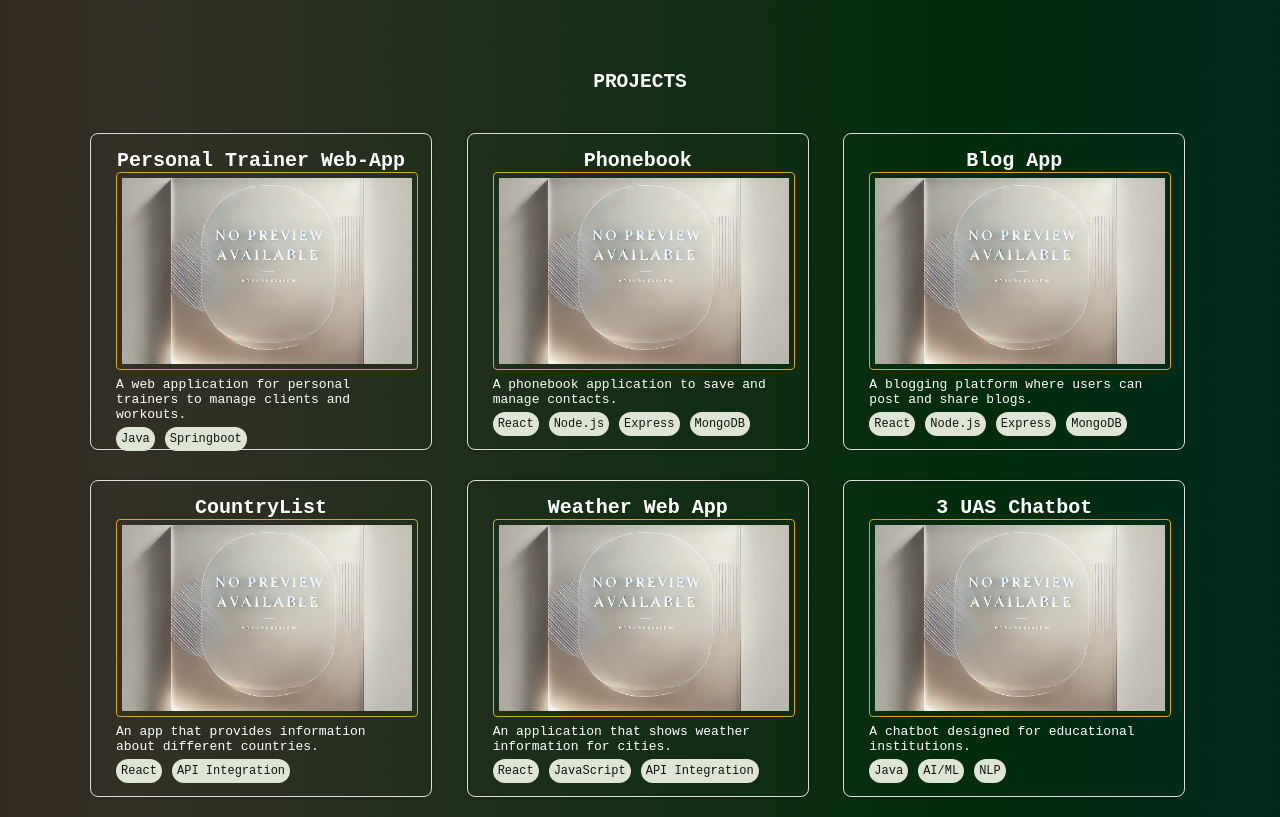
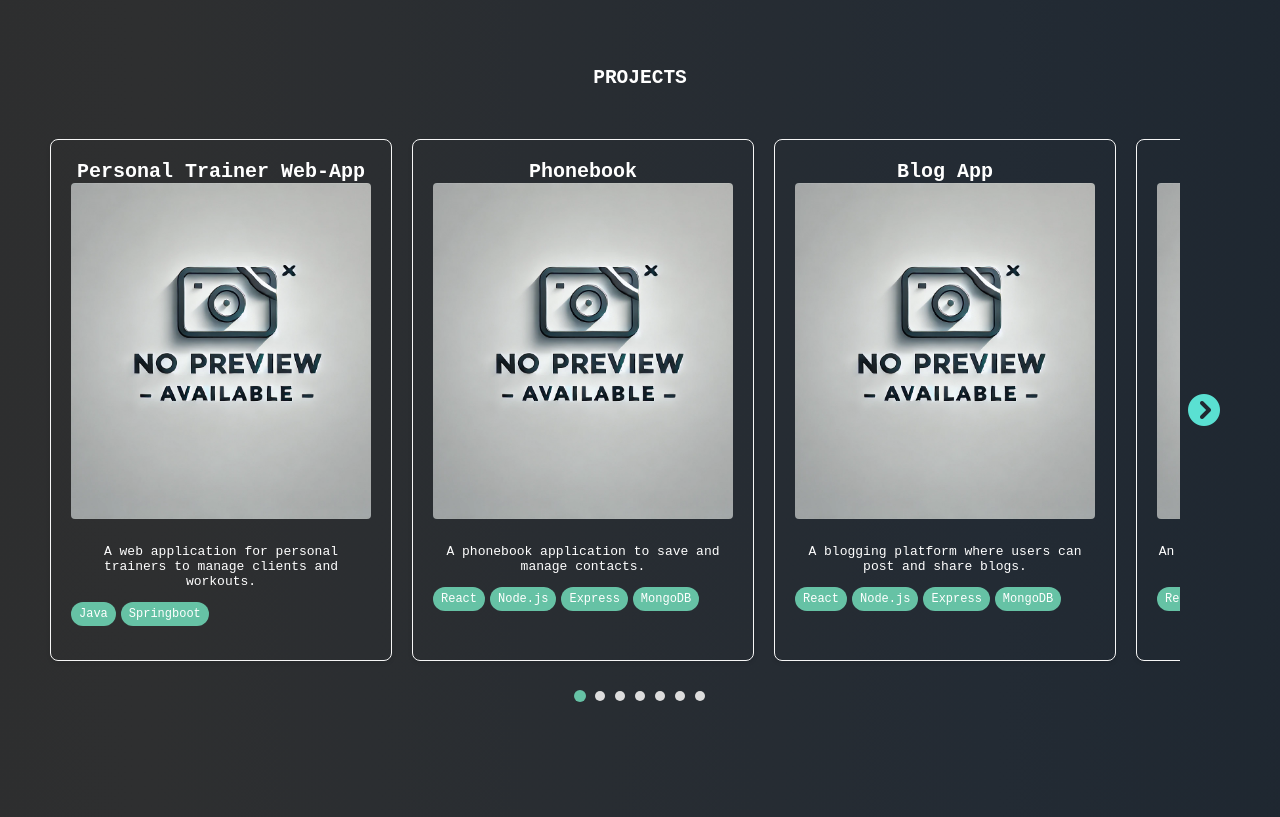
Before and after one commit to biswaskc57/Portfolio, a React (Create React App) app: page / in a window 1280 px wide. Shown: the part 1980-2797 px from the top of the page. Built offline with nearby package versions, Linux system fonts and the light colour scheme; no server answers.

Commit message:
Added changes to there

```diff
--- a/src/App.module.scss
+++ b/src/App.module.scss
@@ -4,7 +4,7 @@ html {
   scroll-behavior: smooth;
 }
 
-body {
+body{
   font-family: monospace ;
   margin: 0;
   transition: background-color 0.3s, color 0.3s;
--- a/src/components/About/about.module.scss
+++ b/src/components/About/about.module.scss
@@ -84,7 +84,7 @@
   position: relative;
   overflow: hidden;
   padding-top: 40px;
-  box-shadow: 0 0 3px rgba(0, 0, 0, 0.3);
+  box-shadow: $box-shadow-color;
 }
 
 .skillItem {
--- a/src/components/Navigation/Navigation.module.scss
+++ b/src/components/Navigation/Navigation.module.scss
@@ -40,7 +40,8 @@
 .appNav li a {
     font-weight: bold;
     text-decoration: none;
-    color: #008080;
+    background-color: inherit;
+    color: inherit;
     font-size: 18px;
     display: flex;
     align-items: center;
@@ -48,13 +49,12 @@
 }
 
 .appNav li a:hover {
-    color: rebeccapurple;
+    color: #008080;
     transform: scale(1.1);
 }
 
 .appNav li a i {
     margin: 0 10px;
-    // position: fixed;
 }
 
 @media only screen and (min-width: 280px) and (max-width: 920px) {
--- a/src/components/Navigation/Navigation.tsx
+++ b/src/components/Navigation/Navigation.tsx
@@ -2,7 +2,6 @@ import React, { useState, useEffect } from 'react';
 import styles from './Navigation.module.scss';
 import { navItems } from "../../data";
 import useScrollOn from '../../components/Hooks/useOnScroll';
-import ThemeToggle from '../ToggleButton/ToggleButton';
 
 const Navigation: React.FC = () => {
   const scrollY = useScrollOn();
@@ -29,7 +28,7 @@ const Navigation: React.FC = () => {
 
   return (
     <nav
-      className={`${styles.appNav} ${styles.darkTheme} ${isVisible ? styles.visible : styles.hidden}`}
+      className={`${styles.appNav} ${isVisible ? styles.visible : styles.hidden}`}
     >
       <ul>
         {navItems.map((link) => (
--- a/src/components/ToggleButton/toggleButton.module.scss
+++ b/src/components/ToggleButton/toggleButton.module.scss
@@ -12,7 +12,7 @@
 }
 
 .themeToggleIcon {
-  box-shadow: $box-shadow-color;
+  box-shadow: inherit;
   padding: 5px;
   position: fixed;
   top: 40px;
@@ -23,7 +23,6 @@
   cursor: pointer;
 
   &:hover {
-    /* Instead of scaling, change the color or background for hover effect */
     background-color: rgba(0, 0, 0, 0.1);
   }
 }
--- a/src/components/contact/contact.module.scss
+++ b/src/components/contact/contact.module.scss
@@ -1,4 +1,4 @@
-// contact.module.scss
+@use '../../variables' as *;
 
 .container {
   padding: 2rem;
@@ -17,7 +17,7 @@
   max-width: 500px;
   padding: 2rem;
   border-radius: 8px;
-  box-shadow: 0 4px 8px rgba(142, 141, 141, 0.1);
+  box-shadow: $box-shadow-color;
 }
 
 .heading {
@@ -62,7 +62,7 @@
 
 .button:hover {
   outline: none;
-  box-shadow: 0 0 3px rgba(0, 0, 0, 0.3);
+  box-shadow: 0 0 3px #0000004d;
 }
 
 .error {
--- a/src/components/intro/Intro.tsx
+++ b/src/components/intro/Intro.tsx
@@ -1,6 +1,6 @@
 import React, {useRef } from "react";
 import styles from "./Intro.module.scss";
-import avatar from "../../assets/avatar.jpg";
+import slush from "../../assets/Slush.jpg";
 import Pdf from "../../assets/resume.pdf";
 
 import useOnElementVisible from "../Hooks/useOnElementVisible";
@@ -18,7 +18,7 @@ const Intro: React.FC = () => {
     <div className={styles.introContainer}>
       <div className={styles.introElements}>
         <div ref={imageRef} id={"testElement"} className={`${styles.myElement} ${isImageVisible ? styles.animate : styles.hide}`}>
-          <img id={styles.slider} className={styles.myImage} src={avatar} alt="profile" />
+          <img id={styles.slider} className={styles.myImage} src={slush} alt="profile" />
         </div>
         <div ref={textRef} className={`${styles.typewriterText} ${isTextVisible ? styles.animateText : styles.hide}`}>
           <p className={styles.name}>
--- a/src/components/projects/Projects.tsx
+++ b/src/components/projects/Projects.tsx
@@ -1,7 +1,7 @@
-import React from "react";
+import React, { useRef, useState, useEffect } from "react";
 import styles from "./projects.module.scss";
 import { projects } from "../../data";
-import NoPreview from "../../assets/noPreview2.jpg";
+import NoPreview from "../../assets/noPreview.jpg";
 
 interface Project {
   name: string;
@@ -12,6 +12,90 @@ interface Project {
 }
 
 const Projects: React.FC = () => {
+  const sliderRef = useRef<HTMLDivElement>(null);
+  const [currentIndex, setCurrentIndex] = useState(0);
+  const [showLeftButton, setShowLeftButton] = useState(false);
+  const [showRightButton, setShowRightButton] = useState(true);
+
+  // Scroll handling for navigation buttons
+  const handleScroll = (direction: string) => {
+    const slider = sliderRef.current;
+    if (!slider) return;
+
+    const scrollAmount = direction === "left" ? -365 : 365;
+    slider.scrollBy({ left: scrollAmount, behavior: "smooth" });
+  };
+
+  const updateButtonVisibility = () => {
+    const slider = sliderRef.current;
+    if (!slider) return;
+
+    const maxScrollLeft = slider.scrollWidth - slider.clientWidth;
+
+    // Update visibility of buttons based on scroll position
+    setShowLeftButton(slider.scrollLeft > 0);
+    setShowRightButton(slider.scrollLeft < maxScrollLeft);
+  };
+
+  const updateCurrentIndex = () => {
+    const slider = sliderRef.current;
+    if (!slider) return;
+
+    const scrollLeft = slider.scrollLeft;
+    const totalScrollWidth = slider.scrollWidth;
+    const visibleWidth = slider.clientWidth;
+
+    // Calculate index based on scroll position
+    const index = Math.round((scrollLeft / (totalScrollWidth - visibleWidth)) * (projects.length - 1));
+    setCurrentIndex(index);
+
+    // Update button visibility when scrolling
+    updateButtonVisibility();
+  };
+
+  // IntersectionObserver for adding slide-in/slide-out animations
+  useEffect(() => {
+    const observerOptions = {
+      root: sliderRef.current,
+      threshold: 0.5, // Trigger when 50% of the element is in view
+    };
+
+    const handleIntersection = (entries: IntersectionObserverEntry[]) => {
+      entries.forEach((entry) => {
+        const card = entry.target as HTMLElement;
+        if (entry.isIntersecting) {
+          card.classList.remove(styles.slideOut);
+          card.classList.add(styles.slideIn);
+        } else {
+          card.classList.remove(styles.slideIn);
+          card.classList.add(styles.slideOut);
+        }
+      });
+    };
+
+    const observer = new IntersectionObserver(handleIntersection, observerOptions);
+
+    const projectCards = document.querySelectorAll(`.${styles.projectCard}`);
+    projectCards.forEach((card) => observer.observe(card));
+
+    return () => observer.disconnect();
+  }, []);
+
+  useEffect(() => {
+    const slider = sliderRef.current;
+    if (slider) {
+      // Listen for scroll events to update pagination and button visibility
+      slider.addEventListener("scroll", updateCurrentIndex);
+
+      // Set initial button visibility
+      updateButtonVisibility();
+
+      return () => {
+        slider.removeEventListener("scroll", updateCurrentIndex);
+      };
+    }
+  }, []);
+
   const handleCardClick = (url: string) => {
     window.open(url, "_blank");
   };
@@ -19,7 +103,19 @@ const Projects: React.FC = () => {
   return (
     <div className={styles.projectsContainer}>
       <h2>Projects</h2>
-      <div className={styles.projectsGrid}>
+      <div className={styles.sliderContainer}>
+        {showLeftButton && (
+          <button
+            className={`${styles.scrollButton} ${styles.left}`}
+            onClick={() => {
+              handleScroll("left");
+              updateButtonVisibility();
+            }}
+          >
+            <i className="fa-solid fa-circle-chevron-left"></i>
+          </button>
+        )}
+        <div className={styles.projectsSlider} ref={sliderRef}>
           {projects.map((project: Project, index: number) => (
             <div
               className={styles.projectCard}
@@ -33,7 +129,6 @@ const Projects: React.FC = () => {
                 className={styles.projectImage}
               />
               <p className={styles.description}>{project.description}</p>
-
               <div className={styles.stack}>
                 {project.stacks.map((stack, index) => (
                   <div key={index}>{stack}</div>
@@ -42,6 +137,28 @@ const Projects: React.FC = () => {
             </div>
           ))}
         </div>
+        {showRightButton && (
+          <button
+            className={`${styles.scrollButton} ${styles.right}`}
+            onClick={() => {
+              handleScroll("right");
+              updateButtonVisibility();
+            }}
+          >
+            <i className="fa-solid fa-circle-chevron-right"></i>
+          </button>
+        )}
+      </div>
+      <div className={styles.pagination}>
+        {projects.map((_, index) => (
+          <span
+            key={index}
+            className={`${styles.paginationBullet} ${
+              index === currentIndex ? styles.active : ""
+            }`}
+          ></span>
+        ))}
+      </div>
     </div>
   );
 };
--- a/src/components/projects/projects.module.scss
+++ b/src/components/projects/projects.module.scss
@@ -2,14 +2,11 @@
 
 .projectsContainer {
   padding: 80px 0;
-  margin: 0 auto;
   text-align: center;
-  height: 100%;
-  width: auto;
   display: flex;
   flex-direction: column;
   align-items: center;
-  @include separator;
+  overflow-x: scroll;
 }
 
 .projectsContainer h2 {
@@ -17,278 +14,166 @@
   text-decoration: underline;
 }
 
-.projectsGrid {
-  display: grid;
-  grid-template-columns: repeat(auto-fit, minmax(350px, 1fr));
-  gap: 30px;
-  justify-content: center;
+.sliderContainer {
+  display: flex;
+  align-items: center;
+  position: relative;
   width: 100%;
   max-width: 1200px;
-  padding-bottom: 30px;
+}
+
+.scrollButton {
+  background: none !important;
+  border: none;
+  font-size: 2rem;
+  cursor: pointer;
+  color: #5ae0d2;
+  padding: 0 15px;
+  transition: color 0.3s;
+  position: absolute;
+  top: 50%;
+  transform: translateY(-50%);
+  z-index: 1;
+  display: flex;
+  align-items: center;
+  justify-content: center;
+
+  &:hover {
+    opacity: 0.8;
+  }
+
+  &.left {
+    left: -50px;
+  }
+
+  &.right {
+    right: 5px;
+  }
+}
+
+.projectsSlider {
+  display: flex;
+  overflow-x: scroll;
+  scroll-behavior: smooth;
+  gap: 20px;
+  padding: 10px;
+  width: 100%;
+  max-width: calc(100% - 80px);
+  -webkit-overflow-scrolling: touch;
+
+  /* Hide scrollbar in Webkit browsers (Chrome, Safari, etc.) */
+  &::-webkit-scrollbar {
+    display: none;
+  }
+
+  /* Hide scrollbar in Firefox */
+  scrollbar-width: none;
+
+  /* Add transition to make smooth sliding */
+  transition: transform 0.3s ease-in-out;
 }
 
 .projectCard {
-  width: 330px;
-  // background-color: #fff;
-  border: 1px solid #ddd;
+  min-width: 300px;
+  max-width: 300px;
+  flex-shrink: 0;
+  border: 1px solid #f6f6f6;
   border-radius: 8px;
-  padding: 25px;
+  padding: 20px;
   box-shadow: 0 2px 4px rgba(0, 0, 0, 0.1);
-  text-align: left;
-  transition: transform 0.3s, box-shadow 0.3s;
   cursor: pointer;
-  height: 280px;
-  box-shadow: 0 0 3px rgba(0, 0, 0, 0.3);
+  height: 480px;
+  transform: translateX(0);
+  opacity: 1;
+  transition: transform 0.5s ease-out, opacity 0.5s ease-out;
+
+  /* Animation for projects sliding out */
+  &.slide-out {
+    transform: translateX(-100%);
+    opacity: 0;
+  }
+
+  /* Animation for projects sliding in */
+  &.slide-in {
+    transform: translateX(100%);
+    opacity: 1;
+  }
+
+  &:hover {
+    box-shadow: $box-shadow-color;
+    opacity: 0.9;
+    cursor: pointer;
+    scale: 1.01;
+  }
 }
 
-.projectCard:hover {
-  box-shadow: 0 8px 16px rgba(0, 0, 0, 0.2);
-  transform: scale(1.1);
-}
 
 .projectImage {
-  padding: 5px;
   width: 100%;
   height: 70%;
   object-fit: cover;
   border-radius: 4px;
   margin-bottom: 8px;
-  border: solid 1px goldenrod;
-}
-
-.description {
-  // color: #333;
-  margin-top: -5px;
 }
 
 .projectTitle {
   margin: 0;
-  margin-top: -5px;
   font-size: 1.25rem;
-  // color: #333;
   text-align: center;
 }
 
 .stack {
-  margin-top: -8px;
-  padding: 0;
-  // color: #333;
   display: flex;
-  flex-direction: row;
-  align-items: center;
-  gap: 10px;
+  flex-wrap: wrap;
+  gap: 5px;
 }
 
 .stack div {
-  background-color: #dfe5d5;
-  color: rgb(18, 18, 18);
-  padding: 5px;
+  background-color: #66c2a5;
+  padding: 5px 8px;
   border-radius: 15px;
   font-size: 12px;
 }
 
-/* Media Queries */
-@media only screen and (min-width: 320px) and (max-width: 430px) {
-  .projectsContainer {
-    height: 100%;
-    padding: 20px;
+.pagination {
+  display: flex;
+  justify-content: center;
+  margin-top: 20px;
+  transition: transform 0.3s ease;
+}
+
+.paginationBullet {
+  width: 10px;
+  height: 10px;
+  border-radius: 50%;
+  background-color: #ddd;
+  margin: 0 5px;
+  transition: background-color 0.3s, transform 0.3s;
+}
+
+.paginationBullet.active {
+  background-color: #66c2a5;
+  transform: scale(1.2);
+}
+
+
+/* Media Queries for Mobile Responsiveness */
+@media (max-width: 768px) {
+  .projectsSlider {
+    margin-left: 20px; /* Add some margin to the left of the slider */
   }
 
-  .projectsGrid {
-    max-width: 300px;
+  .scrollButton.left {
+    left: 0; /* Hide the left button on mobile */
+  }
+
+  .projectsSlider {
     gap: 10px;
-    display: flex;
-    flex-direction: column;
-    margin: auto;
   }
 
   .projectCard {
-    width: 250px;
-    height: 220px;
-  }
-
-  .projectTitle {
-    font-size: 16px;
-    margin-top: -15px;
-    margin-bottom: 5px;
-  }
-
-  .description {
-    font-size: 12px;
-  }
-
-  .stack div {
-    margin-top: 5px;
-    font-size: 10px;
+    min-width: 300px; /* Reduce card size on mobile */
+    max-width: 300px; /* Adjust card size on mobile */
+    height: auto; /* Allow the card height to adjust */
   }
 }
-
-@media (max-width: 320px) {
-  .projectsGrid {
-    max-width: 290px !important;
-  }
-
-  .projectCard {
-    width: 230px !important;
-    height: 260px !important;
-  }
-}
-
-@media (max-width: 344px) {
-  .projectsGrid {
-    max-width: 310px !important;
-  }
-
-  .projectCard {
-    width: 260px !important;
-    height: 220px !important;
-  }
-}
-
-@media (max-width: 360px) {
-  .projectsGrid {
-    max-width: 340px !important;
-  }
-
-  .projectCard {
-    width: 270px !important;
-  }
-}
-
-@media (max-width: 390px) {
-  .projectsGrid {
-    max-width: 330px;
-  }
-
-  .projectCard {
-    width: 280px;
-    height: 250px;
-  }
-}
-
-@media only screen and (min-width: 412px) and (max-width: 430px) {
-  .projectsGrid {
-    max-width: 370px;
-  }
-
-  .projectCard {
-    width: 320px;
-    height: 270px;
-  }
-
-  .projectTitle {
-    font-size: 18px;
-  }
-
-  .description {
-    font-size: 14px;
-  }
-}
-
-@media only screen and (min-width: 431px) and (max-width: 540px) {
-  .projectsGrid {
-    max-width: 420px;
-  }
-  .projectCard {
-    width: 380px;
-    height: 340px;
-  }
-
-  .projectTitle {
-    font-size: 20px;
-  }
-
-  .description {
-    font-size: 16px;
-  }
-}
-
-@media only screen and (min-width: 768px) and (max-width: 853px) {
-  .projectsGrid {
-    max-width: 700px;
-    display: grid;
-    grid-template-columns: repeat(auto-fit, minmax(250px, 1fr));
-    gap: 5;
-    margin-left: 35px;
-  }
-
-  .projectCard {
-    width: 270px;
-    height: 220px;
-  }
-
-  .projectTitle {
-    font-size: 16px;
-    margin-top: -10px;
-  }
-
-  .description {
-    font-size: 12px;
-  }
-}
-
-@media only screen and (min-width: 912px) and (max-width: 1023px) {
-  .projectsGrid {
-    max-width: 800px;
-    grid-template-columns: repeat(auto-fit, minmax(350px, 1fr));
-    margin-left: 25px;
-  }
-  .projectCard {
-    width: 335px;
-    height: 240px;
-  }
-
-  .projectTitle {
-    font-size: 16px;
-    margin-top: -10px;
-  }
-
-  .description {
-    font-size: 14px;
-  }
-}
-
-@media only screen and (min-width: 1024px) and (max-width: 1080px) {
-  .projectsGrid {
-    max-width: 850px;
-    grid-template-columns: repeat(auto-fit, minmax(350px, 1fr));
-  }
-
-  .projectCard {
-    width: 345px;
-    height: 260px;
-  }
-}
-
-@media only screen and (min-width: 1080px) and (max-width: 1280px) {
-  .projectsGrid {
-    max-width: 1100px;
-    grid-template-columns: repeat(auto-fit, minmax(300px, 1fr));
-  }
-
-  .projectCard {
-    width: 290px;
-    height: 265px;
-  }
-
-  .projectTitle {
-    margin-top: -10px;
-  }
-}
-
-@media only screen and (min-width: 320px) and (max-width: 920px) {
-  .projectCard:hover {
-    transform: scale(1);
-  }
-}
-
-@media only screen and (min-width: 1300px) {
-  .projectsGrid {
-    max-width: 1080px;
-    grid-template-columns: repeat(auto-fit, minmax(300px, 1fr));
-  }
-
-  .projectCard {
-    width: 290px;
-  }
-}
--- a/src/variables.scss
+++ b/src/variables.scss
@@ -1,13 +1,13 @@
 // Light Theme Variables
-$light-background: linear-gradient(90deg, #f7dad4, #f7f4e9, rgb(213 248 232), #cee6ff);
+$light-background: linear-gradient(90deg, #f0e4e1, #f6f3eb, rgb(239 254 248), #f3ebde);
 $light-font-color: #121212;
 $light-accent-color: #3498db;
 
 // Dark Theme Variables
-$dark-background: linear-gradient(90deg, #2a0903, #333026, #012c0b, #072544);
+$dark-background: linear-gradient(90deg, #2a2a2a, #2e2f30, #232b34, #16202a);
 $dark-font-color: #ffffff;
 $dark-accent-color: #bb86fc;
-$box-shadow-color: 0 0 3px rgba(131, 105, 105, 0.3);
+$box-shadow-color: 0 0 3px rgba(172, 111, 111, 0.3);
 
 // Theme Mixins
 @mixin lightTheme {
```
Also changed, not shown: src/assets/Slush.jpg (added), src/assets/noPreview.jpg (renamed from src/assets/no_preview.jpg). Lines whose indentation alone changed are shown as unchanged.
